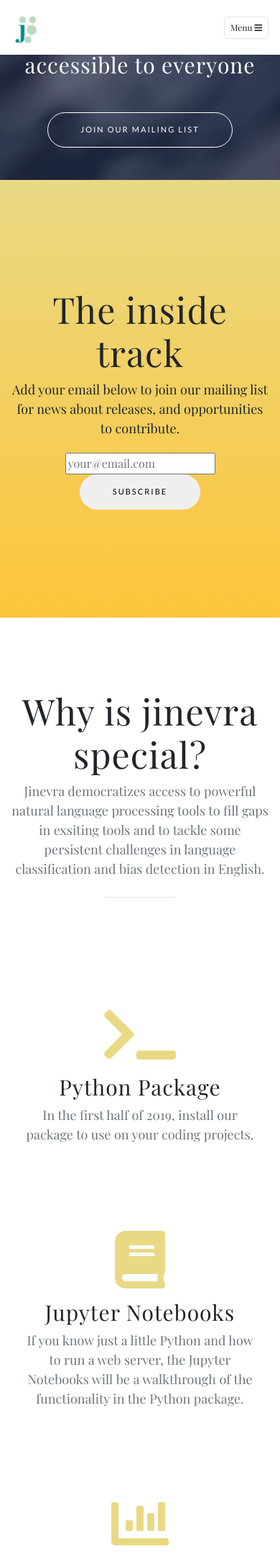
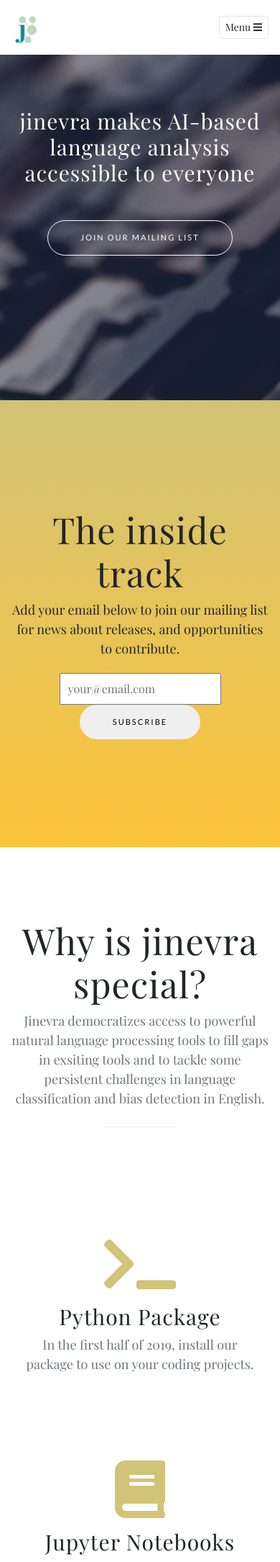
Before and after one commit to jinevraAI/website, a Django app: page / in a window 390 px wide. Shown: the top 2170 px of the page at 72% size. Run offline with Django 3.2, Linux system fonts and the light colour scheme; some libraries are stand-ins or nearby versions; some web fonts are replaced.

Commit message:
added procfile, minor css changes, fixed navbar/header alignment problem on mobile

```diff
--- a/jinevra/newsletter/templates/index.html
+++ b/jinevra/newsletter/templates/index.html
@@ -45,15 +45,17 @@
               <a class="nav-link js-scroll-trigger" href="#features">Features</a>
             </li>
             <li class="nav-item">
+              <a class="nav-link js-scroll-trigger" href="#about">about</a>
+            </li>
+            <li class="nav-item">
               <a class="nav-link js-scroll-trigger" href="#contact">Contact</a>
             </li>
           </ul>
         </div>
       </div>
     </nav>
+    <header class="masthead">
 
-    <header class="masthead">
-      <header class="layer">
       <div class="container h-100">
         <div class="row h-100">
           <div class="col-lg-7 my-auto">
@@ -67,7 +69,7 @@
           </div>
         </div>
       </div>
-    </header>
+
     </header>
 
     <section class="download bg-primary text-center" id="sign-up">
@@ -135,7 +137,7 @@
       </div>
     </section>
 
-    <section class="cta">
+    <section class="cta" id="about">
       <div class="cta-content">
         <div class="container">
           <h2>Why this, why now?</h2>
--- a/jinevra/newsletter/utils.py
+++ b/jinevra/newsletter/utils.py
@@ -20,14 +20,14 @@ class SendSubscriberMail(object):
                 'email_address': self.email,
                 'status': 'subscribed',
                 })
-            print("subscribed!")
+            return True
         except HTTPError as e:
             if e.response.status_code == 400:
                 json = e.response.json()
                 print("ERROR:", profile)
                 raise MailChimpError(
                     json.get('errors') or json.get('detail') or json)
-                return False
+                return json
             else:
                 print(e)
                 print(profile)
--- a/jinevra/static/css/new-age.css
+++ b/jinevra/static/css/new-age.css
@@ -3,7 +3,7 @@
  * Copyright 2013-2018 Start Bootstrap
  * Licensed under MIT (https://github.com/BlackrockDigital/startbootstrap-new-age/blob/master/LICENSE)
  */
-@me
+
 html,
 body {
   width: 100%;
@@ -15,13 +15,13 @@ body {
 }
 
 a {
-  color: #e9d985;
+  color: #d1c377;
   -webkit-transition: all .35s;
   transition: all .35s;
 }
 
 a:hover, a:focus {
-  color: #e9d985;
+  color: #d1c377;
 }
 
 hr {
@@ -81,18 +81,18 @@ section h2 {
 }
 
 #mainNav .navbar-brand {
-  color: #e9d985;
+  color: #d1c377;
   font-family: 'Playfair Display', 'Helvetica', 'Arial', 'sans-serif';
   font-weight: 200;
   letter-spacing: 1px;
 }
 
 #mainNav .navbar-brand:hover, #mainNav .navbar-brand:focus {
-  color: #e9d985;
+  color: #d1c377;
 }
 
 #mainNav .navbar-toggler {
-  font-size: 12px;
+  font-size: 14px;
   padding: 8px 8px;
   color: #222222;
 }
@@ -105,7 +105,7 @@ section h2 {
 }
 
 #mainNav .navbar-nav > li > a.active {
-  color: #e9d985 !important;
+  color: #d1c377 !important;
   background-color: transparent;
 }
 
@@ -120,7 +120,7 @@ section h2 {
 
 #mainNav .navbar-nav > li > a:hover,
 #mainNav .navbar-nav > li > a:focus:hover {
-  color: #e9d985;
+  color: #d1c377;
 }
 
 @media (min-width: 992px) {
@@ -150,7 +150,7 @@ section h2 {
     color: #222222;
   }
   #mainNav.navbar-shrink .navbar-brand:hover, #mainNav.navbar-shrink .navbar-brand:focus {
-    color: #e9d985;
+    color: #d1c377;
   }
   #mainNav.navbar-shrink .navbar-nav > li > a,
   #mainNav.navbar-shrink .navbar-nav > li > a:focus {
@@ -158,7 +158,7 @@ section h2 {
   }
   #mainNav.navbar-shrink .navbar-nav > li > a:hover,
   #mainNav.navbar-shrink .navbar-nav > li > a:focus:hover {
-    color: #e9d985;
+    color: #d1c377;
   }
 }
 
@@ -170,19 +170,13 @@ header.masthead {
   color: white;
   background: url("../img/raphael-schaller-88040-unsplash-1.jpeg");
   background-position: center top;
-  /* background-size: 100% auto; */
+  /* background-size: auto; */
   background-repeat: no-repeat;
-  background-size: auto;
+  max-width: 100%;
+  height: auto;
+  background-color: rgba(34,46,80, 0.7);
 }
 
-header.layer {
-  background-color: rgba(34,46,80, 0.7);
-  position: absolute;
-  top: 0;
-  left: 0;
-  width: 100%;
-  height: 100%;
-}
 
 header.masthead .header-content {
   max-width: 500px;
@@ -231,6 +225,11 @@ section.download {
 section.download h2 {
   font-size: 50px;
   margin-top: 0;
+}
+
+section.download input{
+  padding: 10px 10px;
+  line-height: 20px;
 }
 
 section.download .badges .badge-link {
@@ -301,7 +300,7 @@ section.features .feature-item i {
   font-size: 80px;
   display: block;
   margin-bottom: 15px;
-  background: #e9d985;
+  background: #d1c377;
   -webkit-background-clip: text;
   -webkit-text-fill-color: transparent;
 }
@@ -435,13 +434,13 @@ footer ul li a:hover, footer ul li a:focus, footer ul li a:active, footer ul li
 }
 
 .bg-primary {
-  background: #e9d985;
-  background: -webkit-gradient(linear, left top, left bottom, from(#e9d985), to(#fdc539));
-  background: linear-gradient(#e9d985, #fdc539);
+  background: #d1c377;
+  background: -webkit-gradient(linear, left top, left bottom, from(#d1c377), to(#fdc539));
+  background: linear-gradient(#d1c377, #fdc539);
 }
 
 .text-primary {
-  color: #e9d985;
+  color: #d1c377;
 }
 
 .no-gutter > [class*='col-'] {
@@ -457,8 +456,8 @@ footer ul li a:hover, footer ul li a:focus, footer ul li a:active, footer ul li
 
 .btn-outline:hover, .btn-outline:focus, .btn-outline:active, .btn-outline.active {
   color: white;
-  border-color: #e9d985;
-  background-color: #e9d985;
+  border-color: #d1c377;
+  background-color: #d1c377;
 }
 
 .btn {
```
Also changed, not shown: jinevra/static/img/raphael-schaller-88040-unsplash-1.jpeg, 1 other file.
